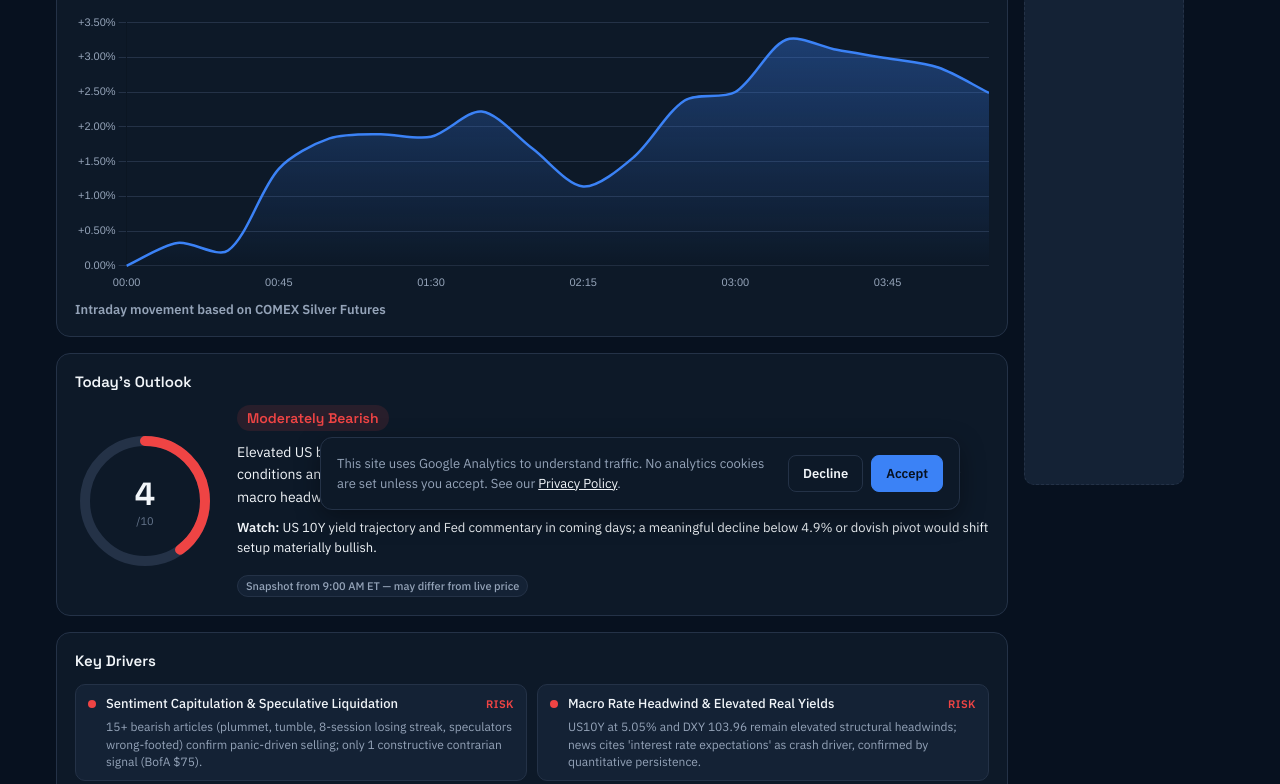
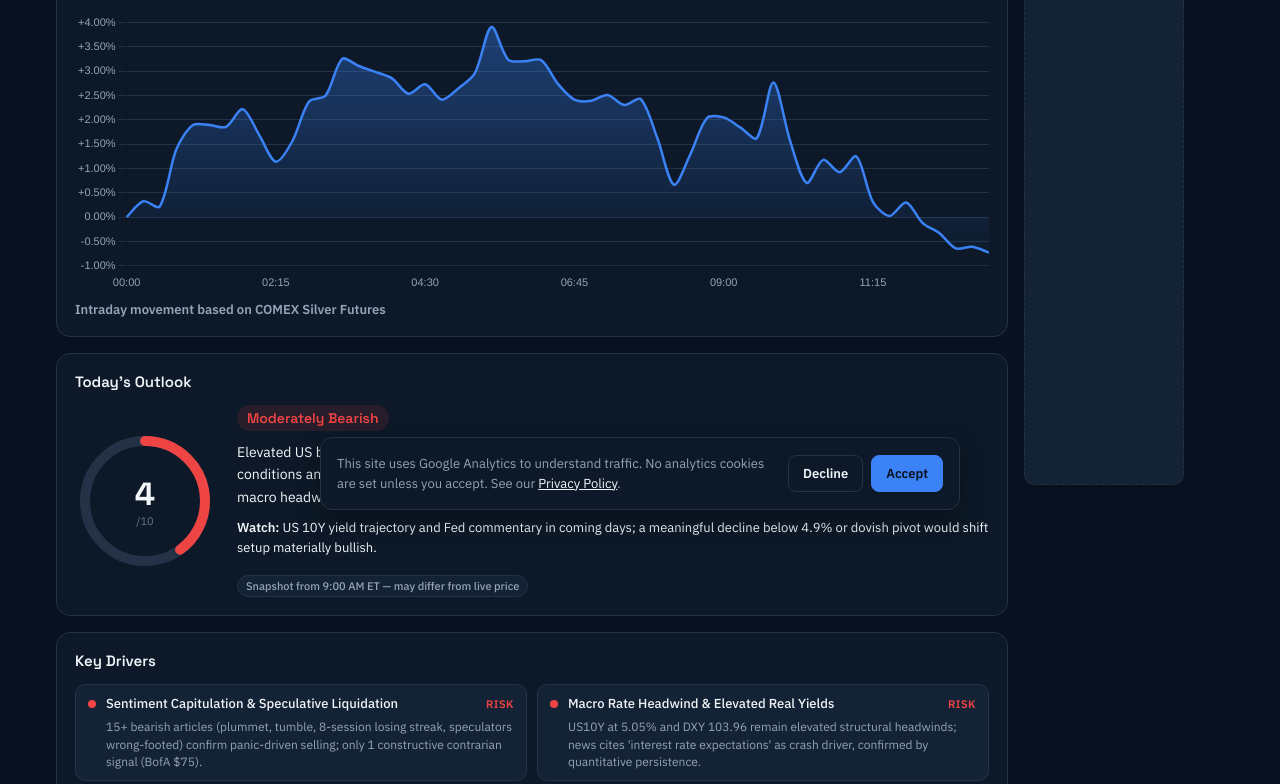
Before and after one commit to LadisaSimone/silver-market-website, a plain HTML site: page docs/index.html in a window 1280 px wide. Shown: the part 274-1058 px from the top of the page. Drawn offline with Linux system fonts and the light colour scheme.

Commit message:
Update price data [skip ci]

```diff
--- a/docs/data.json
+++ b/docs/data.json
@@ -1,15 +1,19 @@
 {
-  "updated_at": "2026-11-20T09:38:59Z",
+  "updated_at": "2026-11-20T18:17:05Z",
   "price": {
-    "value": 42.28,
-    "change": -0.19,
-    "change_pct": -0.44,
-    "as_of": "4:38 AM ET"
+    "value": 41.02,
+    "change": -1.44,
+    "change_pct": -3.4,
+    "as_of": "1:16 PM ET"
   },
   "intraday": [
     {
       "t": "04:38",
       "p": 42.28
+    },
+    {
+      "t": "13:16",
+      "p": 41.02
     }
   ],
   "history": {
@@ -1578,7 +1582,7 @@
       },
       {
         "t": "01:00",
-        "pct": 1.833
+        "pct": 1.894
       },
       {
         "t": "01:15",
@@ -1630,7 +1634,147 @@
       },
       {
         "t": "04:15",
-        "pct": 2.488
+        "pct": 2.537
+      },
+      {
+        "t": "04:30",
+        "pct": 2.731
+      },
+      {
+        "t": "04:45",
+        "pct": 2.416
+      },
+      {
+        "t": "05:00",
+        "pct": 2.646
+      },
+      {
+        "t": "05:15",
+        "pct": 2.962
+      },
+      {
+        "t": "05:30",
+        "pct": 3.909
+      },
+      {
+        "t": "05:45",
+        "pct": 3.241
+      },
+      {
+        "t": "06:00",
+        "pct": 3.205
+      },
+      {
+        "t": "06:15",
+        "pct": 3.229
+      },
+      {
+        "t": "06:30",
+        "pct": 2.743
+      },
+      {
+        "t": "06:45",
+        "pct": 2.416
+      },
+      {
+        "t": "07:00",
+        "pct": 2.391
+      },
+      {
+        "t": "07:15",
+        "pct": 2.513
+      },
+      {
+        "t": "07:30",
+        "pct": 2.306
+      },
+      {
+        "t": "07:45",
+        "pct": 2.428
+      },
+      {
+        "t": "08:00",
+        "pct": 1.627
+      },
+      {
+        "t": "08:15",
+        "pct": 0.668
+      },
+      {
+        "t": "08:30",
+        "pct": 1.299
+      },
+      {
+        "t": "08:45",
+        "pct": 2.039
+      },
+      {
+        "t": "09:00",
+        "pct": 2.051
+      },
+      {
+        "t": "09:15",
+        "pct": 1.845
+      },
+      {
+        "t": "09:30",
+        "pct": 1.627
+      },
+      {
+        "t": "09:45",
+        "pct": 2.768
+      },
+      {
+        "t": "10:00",
+        "pct": 1.578
+      },
+      {
+        "t": "10:15",
+        "pct": 0.704
+      },
+      {
+        "t": "10:30",
+        "pct": 1.177
+      },
+      {
+        "t": "10:45",
+        "pct": 0.923
+      },
+      {
+        "t": "11:00",
+        "pct": 1.25
+      },
+      {
+        "t": "11:15",
+        "pct": 0.316
+      },
+      {
+        "t": "11:30",
+        "pct": 0.024
+      },
+      {
+        "t": "11:45",
+        "pct": 0.303
+      },
+      {
+        "t": "12:00",
+        "pct": -0.121
+      },
+      {
+        "t": "12:15",
+        "pct": -0.328
+      },
+      {
+        "t": "12:30",
+        "pct": -0.643
+      },
+      {
+        "t": "12:45",
+        "pct": -0.607
+      },
+      {
+        "t": "13:00",
+        "pct": -0.728
       }
     ]
   }
--- a/docs/index.html
+++ b/docs/index.html
@@ -72,10 +72,10 @@
           <div>
             <h1 id="price-heading" class="eyebrow">Silver (XAG/USD Spot)</h1>
             <div class="price-row">
-              <span class="price-value" id="price-value">$42.28</span>
-              <span class="price-change is-down" id="price-change">-0.19 (-0.44%)</span>
+              <span class="price-value" id="price-value">$41.02</span>
+              <span class="price-change is-down" id="price-change">-1.44 (-3.40%)</span>
             </div>
-            <div class="price-asof" id="price-asof">As of 4:38 AM ET</div>
+            <div class="price-asof" id="price-asof">As of 1:16 PM ET</div>
           </div>
           <div class="chart-tabs" role="tablist" aria-label="Chart range">
             <button class="chart-tab is-active" data-range="1D" role="tab" aria-selected="true">Today</button>
@@ -146,7 +146,7 @@
       <!-- SEO summary (server-rendered, not JS-populated — for search crawlers) -->
       <section class="panel seo-panel" aria-labelledby="seo-market-heading">
         <h2 id="seo-market-heading" class="panel-title">Silver Market Today</h2>
-        <p>Silver (XAG/USD spot) is trading at $42.28 today, down 0.44% from the prior session.</p>
+        <p>Silver (XAG/USD spot) is trading at $41.02 today, down 3.40% from the prior session.</p>
         <p>Elevated US bond yields at 5.05% and panic-driven speculative liquidation are overwhelming technical oversold conditions and intact industrial demand. Technical indicators (RSI 17.6, -25.5% drawdown) offer some support, but macro headwinds and extreme bearish sentiment dominate the near-term outlook.</p>
       </section>
 
```
